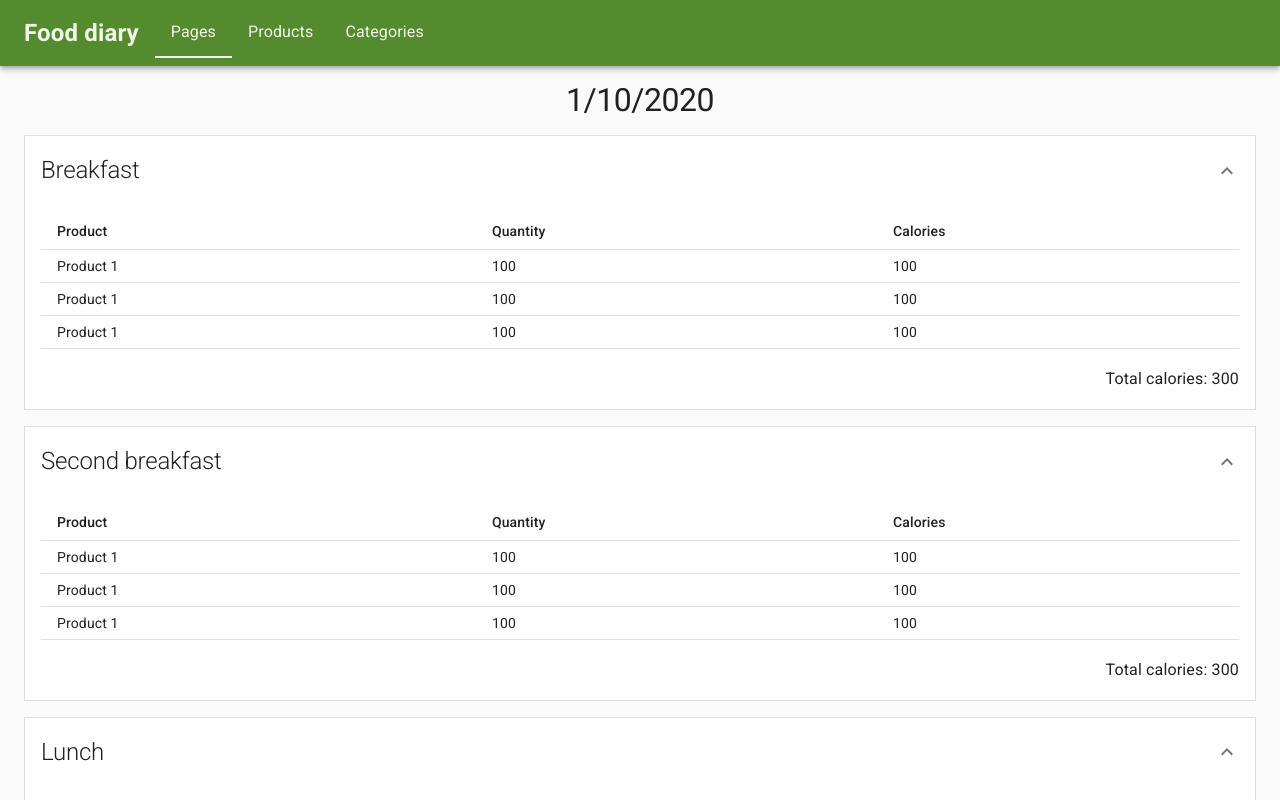
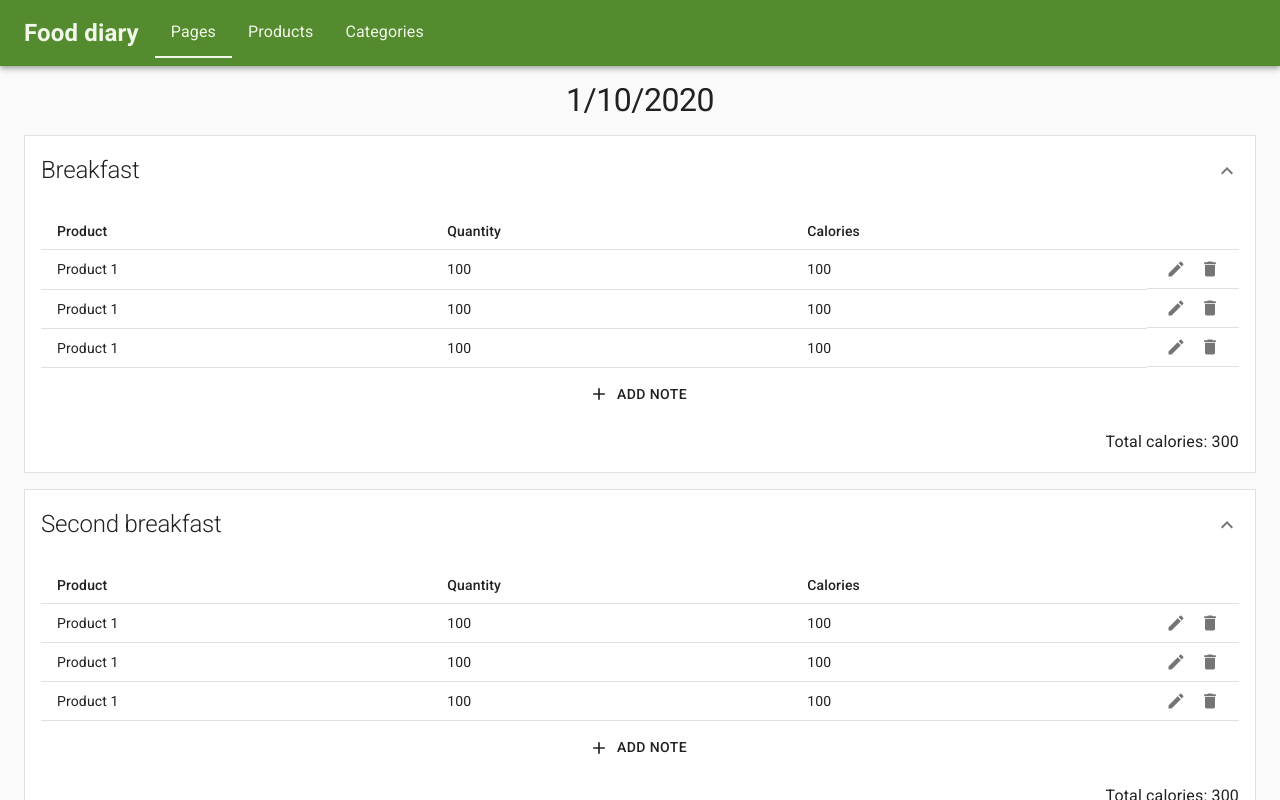
Before and after one commit to pkirilin/food-diary-client, a React (Create React App) app: page /pages/1 in a window 1280 px wide. Shown: the top 800 px of the page. Built offline with nearby package versions, Linux system fonts and the light colour scheme; what redux-mock-store would draw is missing.

Commit message:
Added buttons for create/edit/delete notes UI

```diff
--- a/src/features/notes/components/NotesTable.tsx
+++ b/src/features/notes/components/NotesTable.tsx
@@ -1,6 +1,7 @@
 import React from 'react';
 import {
   Box,
+  Button,
   Table,
   TableBody,
   TableCell,
@@ -9,6 +10,7 @@
   TableRow,
   Typography,
 } from '@material-ui/core';
+import AddIcon from '@material-ui/icons/Add';
 import { MealType, NoteItem } from '../models';
 import NotesTableRow from './NotesTableRow';
 
@@ -53,6 +55,7 @@
             <TableCell>Product</TableCell>
             <TableCell>Quantity</TableCell>
             <TableCell>Calories</TableCell>
+            <TableCell padding="checkbox"></TableCell>
           </TableRow>
         </TableHead>
         <TableBody>
@@ -61,6 +64,11 @@
           ))}
         </TableBody>
       </Table>
+      <Box mt={1}>
+        <Button variant="text" size="medium" fullWidth startIcon={<AddIcon></AddIcon>}>
+          Add note
+        </Button>
+      </Box>
       <Box mt={2}>
         <Typography variant="subtitle1" align="right">
           Total calories: {totalCalories}
--- a/src/features/notes/components/NotesTableRow.tsx
+++ b/src/features/notes/components/NotesTableRow.tsx
@@ -1,17 +1,42 @@
 import React from 'react';
-import { TableCell, TableRow } from '@material-ui/core';
+import { IconButton, makeStyles, TableCell, TableRow, Tooltip } from '@material-ui/core';
+import EditIcon from '@material-ui/icons/Edit';
+import DeleteIcon from '@material-ui/icons/Delete';
 import { NoteItem } from '../models';
 
 type NotesTableRowProps = {
   note: NoteItem;
 };
 
+const useStyles = makeStyles(theme => ({
+  rowActions: {
+    display: 'flex',
+    '& > :not(:first-child)': {
+      marginLeft: theme.spacing(1),
+    },
+  },
+}));
+
 const NotesTableRow: React.FC<NotesTableRowProps> = ({ note }: NotesTableRowProps) => {
+  const classes = useStyles();
+
   return (
     <TableRow>
       <TableCell>{note.productName}</TableCell>
       <TableCell>{note.productQuantity}</TableCell>
       <TableCell>{note.calories}</TableCell>
+      <TableCell className={classes.rowActions}>
+        <Tooltip title="Edit note">
+          <IconButton size="small">
+            <EditIcon fontSize="small"></EditIcon>
+          </IconButton>
+        </Tooltip>
+        <Tooltip title="Delete note">
+          <IconButton size="small">
+            <DeleteIcon fontSize="small"></DeleteIcon>
+          </IconButton>
+        </Tooltip>
+      </TableCell>
     </TableRow>
   );
 };
```
